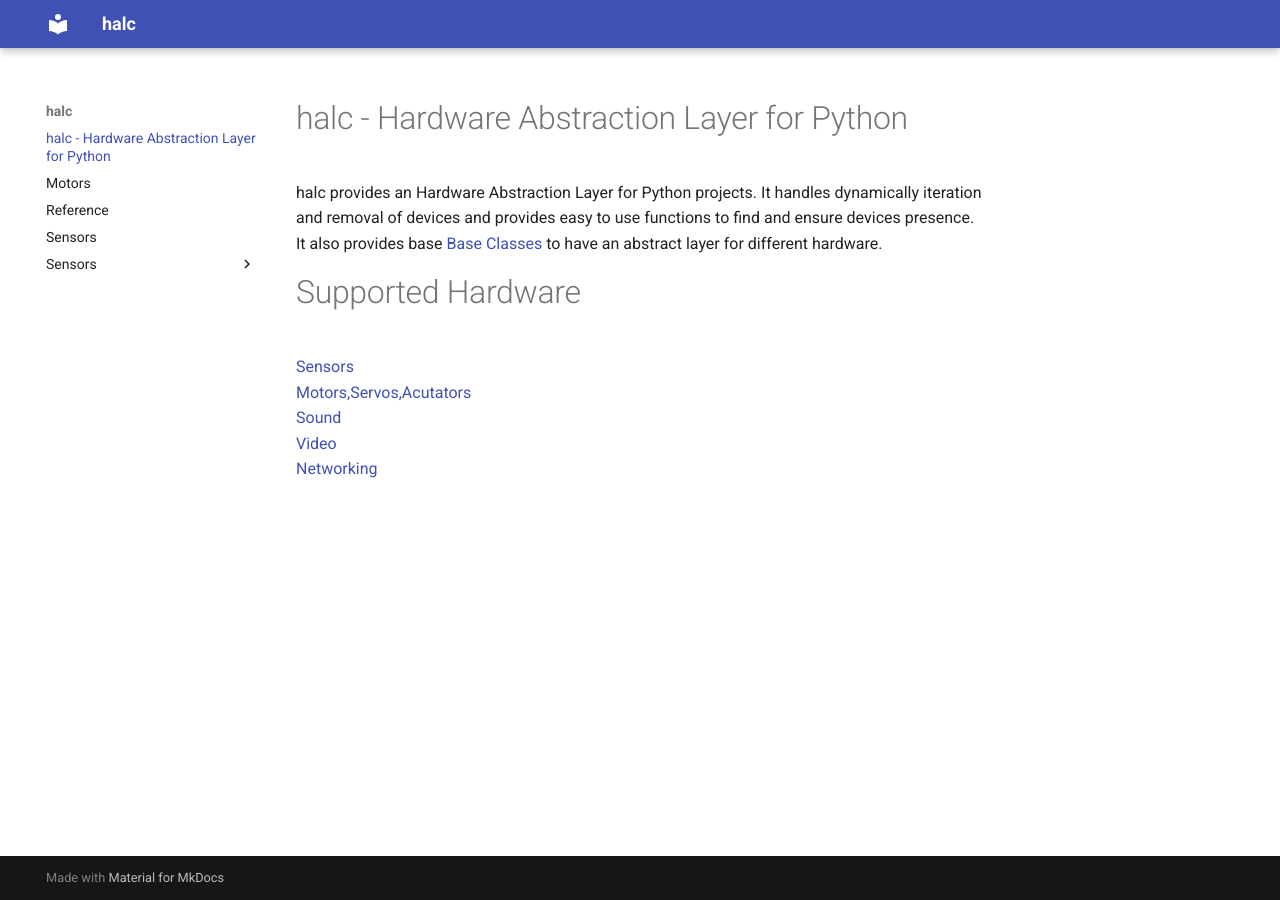
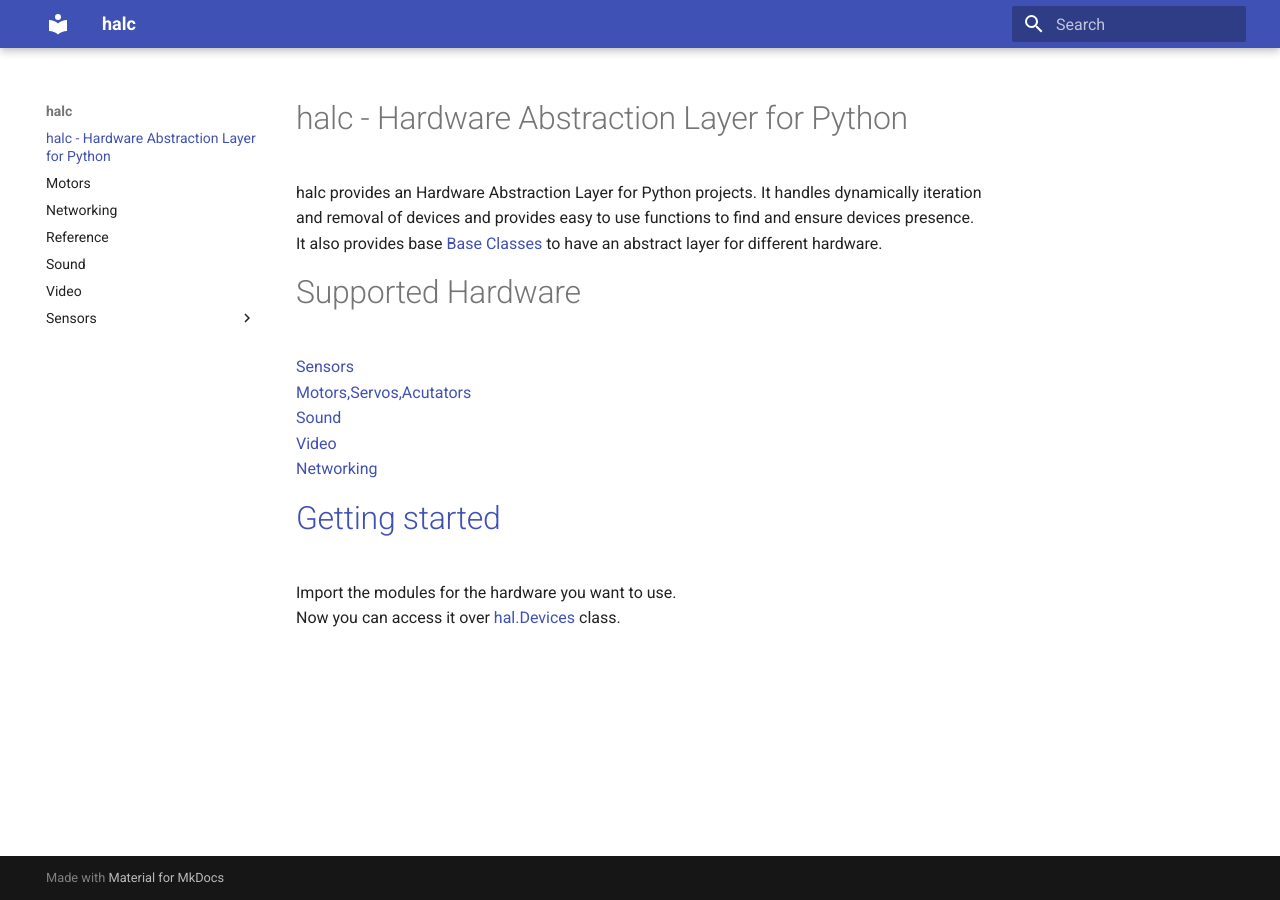
Before and after one commit to tcs-christian-ulrich/halc, an MkDocs documentation site: the page built from docs/index.md, in a window 1280 px wide. Built offline with MkDocs 1.6.1 and Material for MkDocs 9.7.7, drawn with Linux system fonts in a browser that asks for light colours.

```diff
--- a/docs/index.md
+++ b/docs/index.md
@@ -4,8 +4,12 @@ It handles dynamically iteration and removal of devices and provides easy to use
 It also provides base [Base Classes](reference.md) to have an abstract layer for different hardware.
 
 # Supported Hardware
-[Sensors](sensors.md)<br>
+[Sensors](sensors/index.md)<br>
 [Motors,Servos,Acutators](motors.md)<br>
 [Sound](sound.md)<br>
 [Video](video.md)<br>
 [Networking](networking.md)<br>
+
+# <a id="gettingstarted">Getting started</a>
+Import the modules for the hardware you want to use.<br>
+Now you can access it over [hal.Devices](reference.md#Devices) class.
--- a/mkdocs.yml
+++ b/mkdocs.yml
@@ -4,5 +4,6 @@ theme:
 plugins:
     - markdownmermaid
     - mkdocstrings
+    - search
 extra_javascript:
     - https://unpkg.com/mermaid@7.1.2/dist/mermaid.min.js
```
Also changed, not shown: README.md (+2 -5 lines), docs/motors.md (+3 -2 lines), docs/reference.md (+6 -6 lines), docs/sensors.md (deleted, +0 -1 lines), docs/sensors/index.md (added, +1 -0 lines), docs/images/axis.jpg (added), docs/networking.md (added), docs/sound.md (added), docs/video.md (added), 1 other file.
